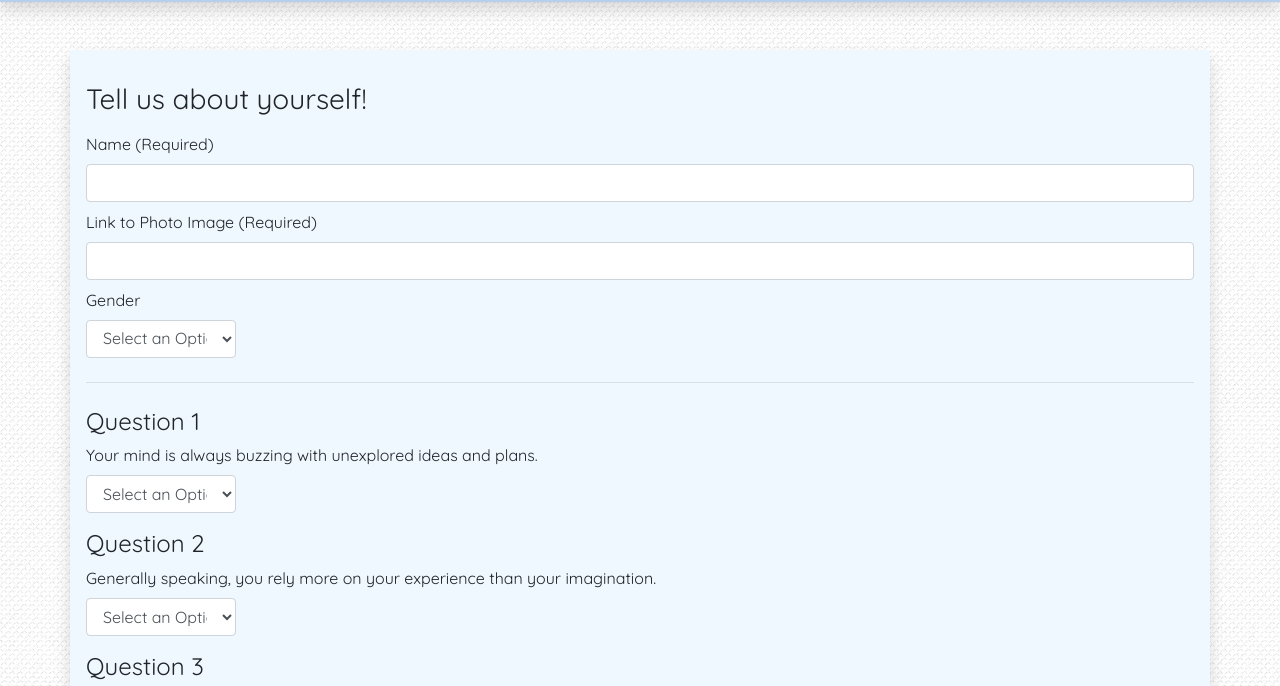
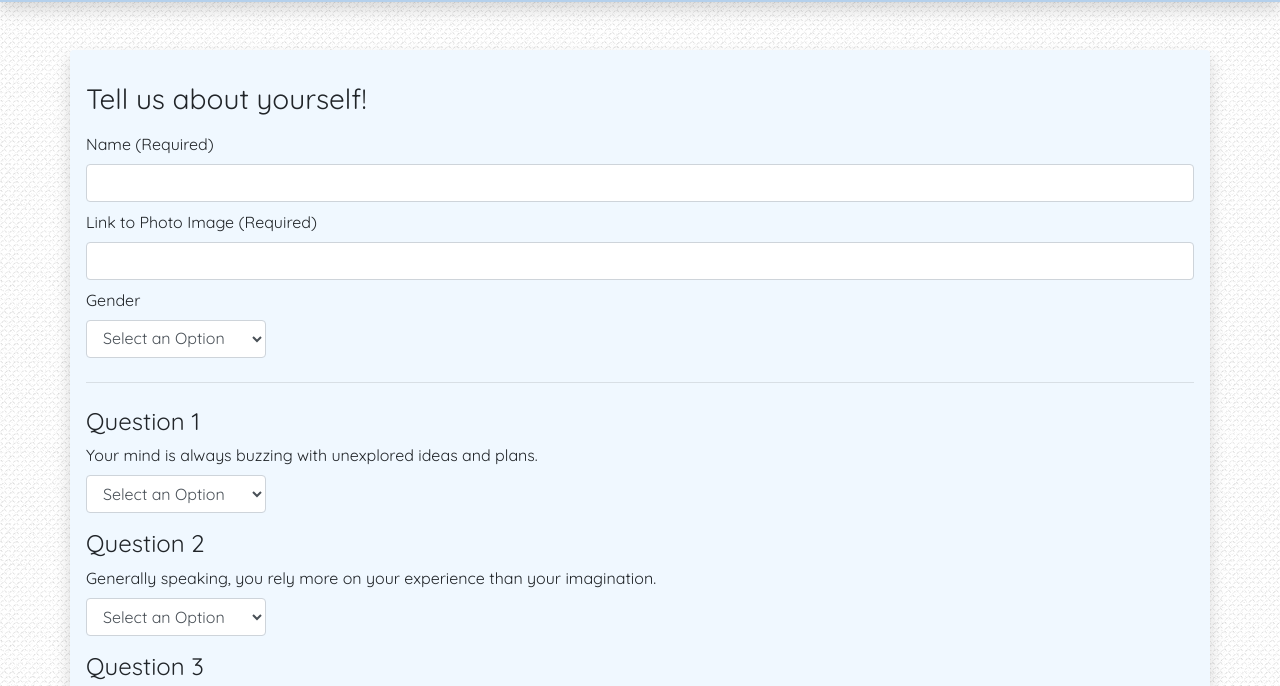
Before and after one commit to bcandyman/FriendFinder, a website: page app/public/survey.html in a window 1280 px wide. Shown: the part 90-776 px from the top of the page. Drawn offline with nearby package versions, Linux system fonts and the light colour scheme; files that its build step writes are made by us from their sources; files whose address does not match are found by name.

Commit message:
Changed max with of .survey-questions to 180px.

```diff
--- a/app/public/assets/css/style.css
+++ b/app/public/assets/css/style.css
@@ -21,7 +21,7 @@
 }
 
 .survey-questions{
-    max-width: 150px;
+    max-width: 180px;
 }
 
 h1{
```
